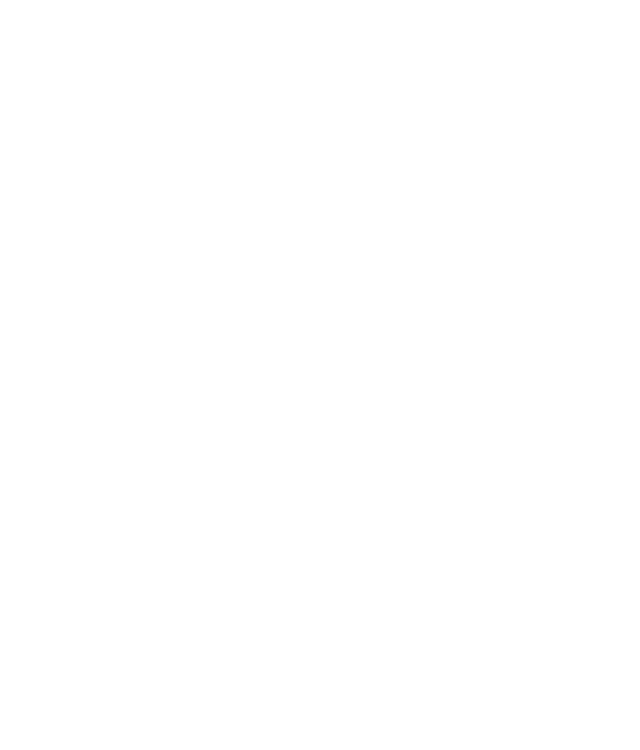
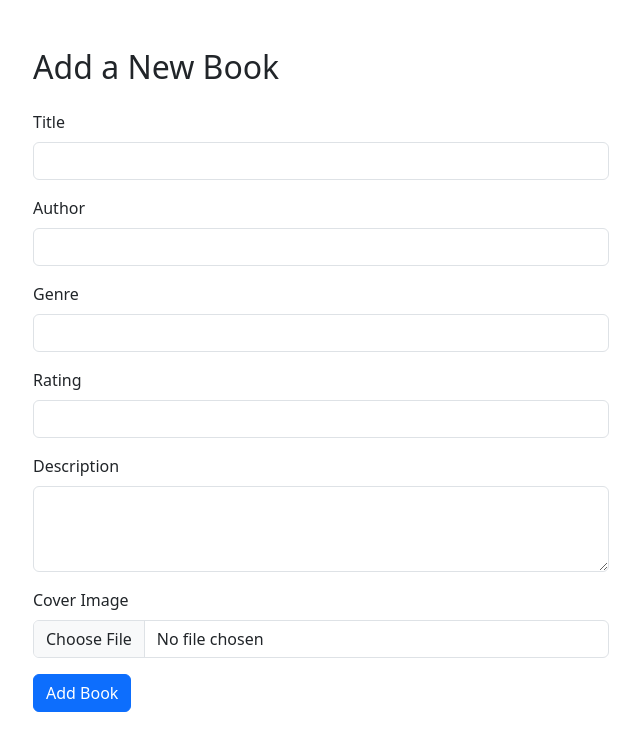
Before and after one commit to DeepaGoggi/book-review-app-proj2, a React (Vite) app: page /add in a window 1280 px wide. Before the commit this address had no page. Shown: the top 750 px of the page, without its empty margins (319-959 px from the left). Built offline with nearby package versions, Linux system fonts and the light colour scheme.

Commit message:
Completed Add Book Page

```diff
--- a/src/App.jsx
+++ b/src/App.jsx
@@ -3,12 +3,14 @@
 import "./App.css";
 import Home from "./pages/Home";
 import BookDetails from "./pages/BookDetails";
+import AddBook from "./pages/AddBook";
 function App() {
   return (
     <Router>
       <Routes>
         <Route path="/" element={<Home />} />
         <Route path="/book/:id" element={<BookDetails />} />
+        <Route path="/add" element={<AddBook />} />
       </Routes>
     </Router>
   );
--- a/src/Redux/bookSlice.js
+++ b/src/Redux/bookSlice.js
@@ -42,7 +42,11 @@
 const bookSlice = createSlice({
   name: "books",
   initialState: { items: [], loading: false, error: null },
-  reducers: {},
+  reducers: {
+    addBook: (state, action) => {
+      state.items.unshift(action.payload);
+    },
+  },
   extraReducers: (builder) => {
     builder
       .addCase(fetchBooks.pending, (state) => {
@@ -50,6 +54,11 @@
         state.error = null;
       })
       .addCase(fetchBooks.fulfilled, (state, action) => {
+        const existingIds = new Set(state.items.map((book) => book.id));
+        const newFetchedBooks = action.payload.filter(
+          (book) => !existingIds.has(book.id)
+        );
+
         state.items = action.payload;
         state.loading = false;
       })
@@ -59,5 +68,5 @@
       });
   },
 });
-
+export const { addBook } = bookSlice.actions;
 export default bookSlice.reducer;
--- a/src/Redux/store.js
+++ b/src/Redux/store.js
@@ -1,8 +1,10 @@
 import { configureStore } from "@reduxjs/toolkit";
 import bookReducer from "./bookSlice";
+const preloadedState = {};
 
 export const store = configureStore({
   reducer: {
     books: bookReducer,
   },
+  preloadedState,
 });
--- a/src/pages/AddBook.jsx
+++ b/src/pages/AddBook.jsx
@@ -0,0 +1,113 @@
+import React, { useState } from "react";
+import { useDispatch } from "react-redux";
+import { addBook } from "../redux/bookSlice";
+import { useNavigate } from "react-router-dom";
+import { Form, Button, Container } from "react-bootstrap";
+
+const AddBook = () => {
+  const dispatch = useDispatch();
+  const navigate = useNavigate();
+
+  const [formData, setFormData] = useState({
+    title: "",
+    author: "",
+    genre: "",
+    rating: "",
+    description: "",
+  });
+
+  const handleChange = (e) => {
+    setFormData({ ...formData, [e.target.name]: e.target.value });
+  };
+
+  const handleSubmit = (e) => {
+    e.preventDefault();
+
+    const newBook = {
+      id: Date.now().toString(),
+      ...formData,
+      image: "https://via.placeholder.com/150",
+    };
+
+    dispatch(addBook(newBook));
+    navigate("/");
+  };
+
+  return (
+    <Container className="my-5" style={{ maxWidth: "600px" }}>
+      <h2 className="mb-4">Add a New Book</h2>
+      <Form onSubmit={handleSubmit}>
+        <Form.Group controlId="title" className="mb-3">
+          <Form.Label>Title</Form.Label>
+          <Form.Control
+            type="text"
+            name="title"
+            value={formData.title}
+            onChange={handleChange}
+            required
+          />
+        </Form.Group>
+
+        <Form.Group controlId="author" className="mb-3">
+          <Form.Label>Author</Form.Label>
+          <Form.Control
+            type="text"
+            name="author"
+            value={formData.author}
+            onChange={handleChange}
+            required
+          />
+        </Form.Group>
+
+        <Form.Group controlId="genre" className="mb-3">
+          <Form.Label>Genre</Form.Label>
+          <Form.Control
+            type="text"
+            name="genre"
+            value={formData.genre}
+            onChange={handleChange}
+          />
+        </Form.Group>
+
+        <Form.Group controlId="rating" className="mb-3">
+          <Form.Label>Rating</Form.Label>
+          <Form.Control
+            type="number"
+            name="rating"
+            value={formData.rating}
+            onChange={handleChange}
+            step="0.1"
+            min="0"
+            max="5"
+          />
+        </Form.Group>
+
+        <Form.Group controlId="description" className="mb-3">
+          <Form.Label>Description</Form.Label>
+          <Form.Control
+            as="textarea"
+            rows={3}
+            name="description"
+            value={formData.description}
+            onChange={handleChange}
+          />
+        </Form.Group>
+        <Form.Group controlId="coverImage" className="mb-3">
+          <Form.Label>Cover Image</Form.Label>
+          <Form.Control
+            type="file"
+            accept="image/*"
+            onChange={(e) =>
+              setFormData({ ...formData, imageFile: e.target.files[0] })
+            }
+          />
+        </Form.Group>
+        <Button variant="primary" type="submit">
+          Add Book
+        </Button>
+      </Form>
+    </Container>
+  );
+};
+
+export default AddBook;
--- a/src/pages/BookDetails.jsx
+++ b/src/pages/BookDetails.jsx
@@ -17,7 +17,7 @@
     }
   }, [dispatch, books]);
 
-  const book = books.find((b) => b.id === id);
+  const book = books.find((b) => b.id.toString() === id);
 
   if (loading || books.length === 0 || !book) {
     return (
--- a/src/pages/Home.jsx
+++ b/src/pages/Home.jsx
@@ -4,17 +4,22 @@
 import BookCard from "../components/BookCard";
 import { Container, Row, Col, Spinner, Alert } from "react-bootstrap";
 import { BiLoaderCircle } from "react-icons/bi";
+import { Link } from "react-router-dom";
 const Home = () => {
   const dispatch = useDispatch();
   const { items: books, loading, error } = useSelector((state) => state.books);
 
   useEffect(() => {
-    dispatch(fetchBooks());
-  }, [dispatch]);
-
+    if (books.length === 0) {
+      dispatch(fetchBooks());
+    }
+  }, [dispatch, books]);
   return (
-    <Container className="my-4">
+    <Container className=" my-4">
       <h2 className="mb-4">Books Collection</h2>
+      <Link to="/add" className="btn btn-success">
+        Add New Book
+      </Link>
       {loading && (
         <div className="text-center my-4">
           <BiLoaderCircle className="ms-2 spin" color="gray" />
```
Also changed, not shown: src/Redux/localStorage.js (added, +19 -0 lines).
